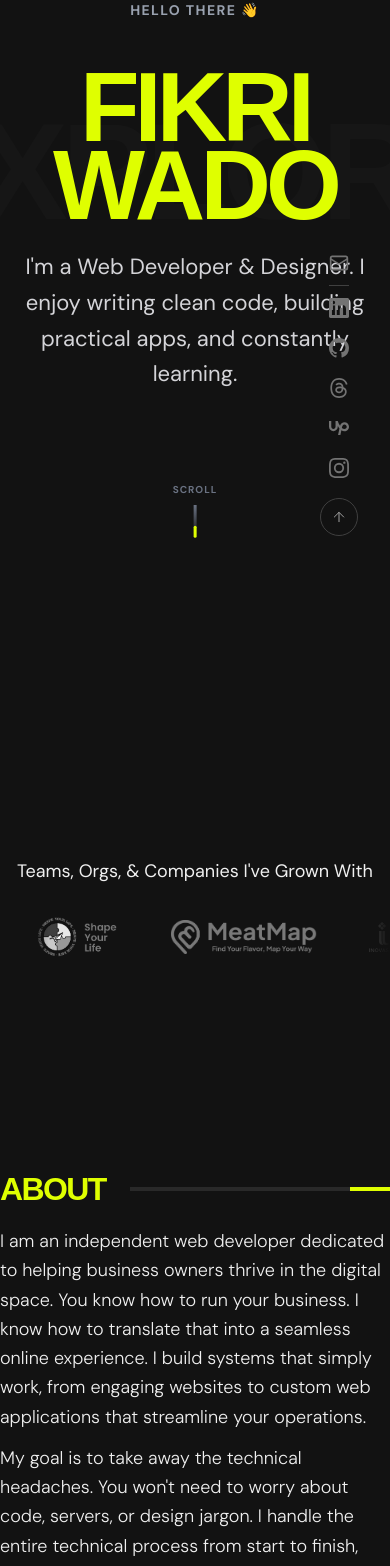
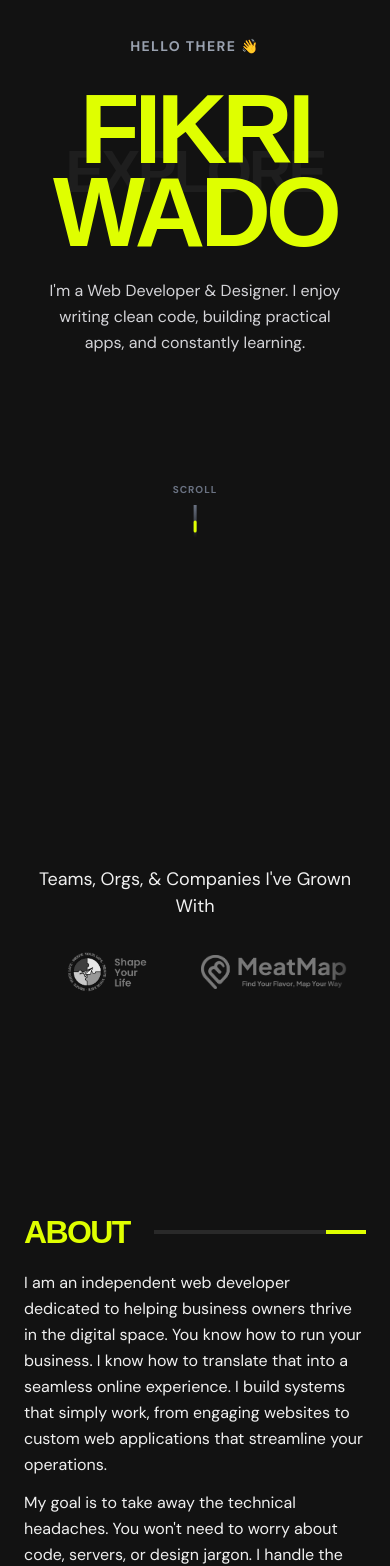
Before and after one commit to fikriwado/noir, a Next.js app: page / in a window 390 px wide. Shown: the part 250-1816 px from the top of the page. Built offline with nearby package versions, Linux system fonts and the light colour scheme; a web font is replaced by a local one.

Commit message:
refactor: standardize responsive typography and spacing across sections

```diff
--- a/src/components/About.jsx
+++ b/src/components/About.jsx
@@ -20,12 +20,12 @@ export default function About() {
       <div ref={sectionRef} className="grid grid-cols-1 lg:grid-cols-12 gap-10 lg:gap-16">
         <div className="lg:col-span-7 flex flex-col gap-6">
           <Reveal>
-            <motion.p style={{ y: p1Y }} className="text-lg sm:text-xl text-[#f0f0f0] font-light leading-relaxed">
+            <motion.p style={{ y: p1Y }} className="text-base md:text-lg text-[#f0f0f0] leading-relaxed">
               I am an independent web developer dedicated to helping business owners thrive in the digital space. You know how to run your business. I know how to translate that into a seamless online experience. I build systems that simply work, from engaging websites to custom web applications that streamline your operations.
             </motion.p>
           </Reveal>
           <Reveal delay={0.1}>
-            <motion.p style={{ y: p2Y }} className="text-lg sm:text-xl text-[#f0f0f0] font-light leading-relaxed">
+            <motion.p style={{ y: p2Y }} className="text-base md:text-lg text-[#f0f0f0] leading-relaxed">
               My goal is to take away the technical headaches. You won&apos;t need to worry about code, servers, or design jargon. I handle the entire technical process from start to finish, allowing you to focus entirely on growing your business and serving your customers.
             </motion.p>
           </Reveal>
--- a/src/components/Container.jsx
+++ b/src/components/Container.jsx
@@ -1,6 +1,6 @@
 export default function Container({ children, className = "", as: Tag = "div", ...props }) {
   return (
-    <Tag className={`max-w-[928px] w-full mx-auto ${className}`} {...props}>
+    <Tag className={`px-6 md:px-12 max-w-7xl w-full mx-auto ${className}`} {...props}>
       {children}
     </Tag>
   );
--- a/src/components/Hero.jsx
+++ b/src/components/Hero.jsx
@@ -60,7 +60,7 @@ export default function Hero() {
           <motion.div style={{ y: eyebrowY }} className="relative z-20">
             <motion.p
               variants={itemVariants}
-              className="text-[14px] uppercase tracking-widest font-bold text-gray-400 mb-12 sm:mb-10"
+              className="text-[14px] uppercase tracking-widest font-bold text-gray-400 mb-8 md:mb-10"
             >
               HELLO THERE <motion.span animate={{ rotate: [0, 14, -8, 14, -8, 0] }} transition={{ duration: 1.2, repeat: Infinity, repeatDelay: 1.5 }} className="inline-block">👋</motion.span>
             </motion.p>
@@ -70,14 +70,14 @@ export default function Hero() {
           <div className="relative flex flex-col items-center gap-0 z-10">
             {/* FIKRI */}
             <motion.div style={{ y: fikriY }} variants={itemVariants} className="relative z-10">
-              <h1 className="font-[family-name:var(--font-heading)] text-[25vw] sm:text-[15vw] leading-[0.8] sm:leading-[0.85] tracking-tighter font-black text-neon uppercase">
+              <h1 className="font-[family-name:var(--font-heading)] text-[25vw] leading-[0.85] tracking-tighter sm:text-[7rem] md:text-[9rem] lg:text-[11rem] font-black text-neon uppercase">
                 FIKRI
               </h1>
             </motion.div>
 
             {/* WADO */}
             <motion.div style={{ y: wadoY }} variants={itemVariants} className="relative z-10">
-              <h1 className="font-[family-name:var(--font-heading)] text-[25vw] sm:text-[15vw] leading-[0.8] sm:leading-[0.85] tracking-tighter font-black text-neon uppercase">
+              <h1 className="font-[family-name:var(--font-heading)] text-[25vw] leading-[0.85] tracking-tighter sm:text-[7rem] md:text-[9rem] lg:text-[11rem] font-black text-neon uppercase">
                 WADO
               </h1>
             </motion.div>
@@ -87,7 +87,7 @@ export default function Hero() {
           <motion.div style={{ y: subY }} className="relative z-20">
             <motion.p
               variants={itemVariants}
-               className="mt-6 max-w-xl text-center text-[22px] leading-relaxed font-[family-name:var(--font-body)] text-zinc-300 px-6 sm:px-0"
+               className="mt-6 max-w-xl text-center text-base md:text-lg leading-relaxed font-[family-name:var(--font-body)] text-zinc-300 px-6 sm:px-0"
             >
               I&apos;m a Web Developer &amp; Designer. I enjoy writing clean code, building practical apps, and constantly learning.
             </motion.p>
@@ -103,7 +103,7 @@ export default function Hero() {
         style={{ y: exploreY }}
         className="absolute top-1/2 left-1/2 -translate-x-1/2 -translate-y-1/2 w-full flex justify-center items-center pointer-events-none select-none z-0"
       >
-        <span className="font-[family-name:var(--font-heading)] text-[35vw] sm:text-[25vw] font-black uppercase tracking-tighter whitespace-nowrap leading-none text-white/[0.02]">
+        <span className="font-[family-name:var(--font-heading)] text-[15vw] md:text-[20vw] lg:text-[25rem] font-black uppercase tracking-tighter whitespace-nowrap leading-none opacity-5 md:opacity-10 select-none">
           EXPLORE
         </span>
       </motion.div>
--- a/src/components/LifeAt.jsx
+++ b/src/components/LifeAt.jsx
@@ -16,7 +16,7 @@ const logos = [
 
 export default function LifeAt() {
   return (
-    <section id="lifeat" className="relative w-full py-14 sm:pt-20">
+    <section id="lifeat" className="relative w-full py-16 md:py-24">
       <Container>
         <Reveal>
           <p className="font-[family-name:var(--font-body)] text-[18px] text-[#f0f0f0] text-center mb-8">
--- a/src/components/Section.jsx
+++ b/src/components/Section.jsx
@@ -2,7 +2,7 @@ import Container from "./Container";
 
 export default function Section({ id, title, children, className = "" }) {
   return (
-    <section id={id} className={`relative w-full py-24 sm:py-32 ${className}`}>
+    <section id={id} className={`relative w-full py-24 md:py-32 lg:py-40 ${className}`}>
       <Container>
         {title && (
           <a href={`#${id}`} className="group flex items-center gap-6 mb-10">
--- a/src/components/SocialLinks.jsx
+++ b/src/components/SocialLinks.jsx
@@ -66,7 +66,7 @@ export default function SocialLinks({ showBackToTop = false }) {
     <motion.div
       animate={{ y: showBackToTop ? -58 : 0 }}
       transition={{ duration: 0.4, ease: [0.25, 0.1, 0.25, 1] }}
-      className="fixed bottom-0 right-8 z-40 flex flex-col items-center gap-5"
+      className="hidden md:flex fixed bottom-0 right-8 z-40 flex-col items-center gap-5"
     >
       {links.map((link) => {
         const Icon = link.icon;
--- a/src/components/Works.jsx
+++ b/src/components/Works.jsx
@@ -62,7 +62,7 @@ export default function Works() {
       <div ref={sectionRef} className="grid grid-cols-1 md:grid-cols-2 gap-6 mt-12">
         {projects.map((p, i) => (
           <Reveal key={i} delay={i * 0.12}>
-            <div className="group relative w-full h-[250px] md:h-[320px] overflow-hidden bg-zinc-900 cursor-pointer">
+            <div className="group relative w-full aspect-video overflow-hidden bg-zinc-900 cursor-pointer">
               <motion.img
                 src={p.img}
                 alt={p.alt}
```
